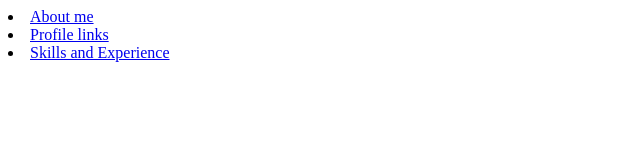
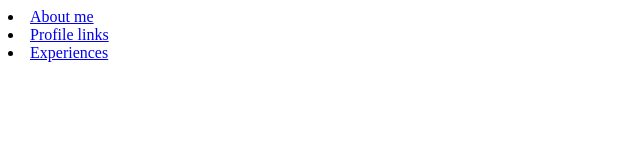
Before and after one commit to margiexe/portfolio, a plain HTML site: page navigation.html in a window 1280 px wide. Shown: the full height of the page, 0-640 px from the left. Drawn offline with Linux system fonts and the light colour scheme.

Commit message:
Update navigation.html

```diff
--- a/navigation.html
+++ b/navigation.html
@@ -4,6 +4,6 @@
 <body>
     <li><a href="home.html" target="contentFrame">About me</a></li>
     <li><a href="profile.html" target="contentFrame">Profile links</a></li>
-    <li><a href="skills.html" target="contentFrame">Skills and Experience</a></li>
+    <li><a href="skills.html" target="contentFrame">Experiences</a></li>
 </body>
 </html>
```
